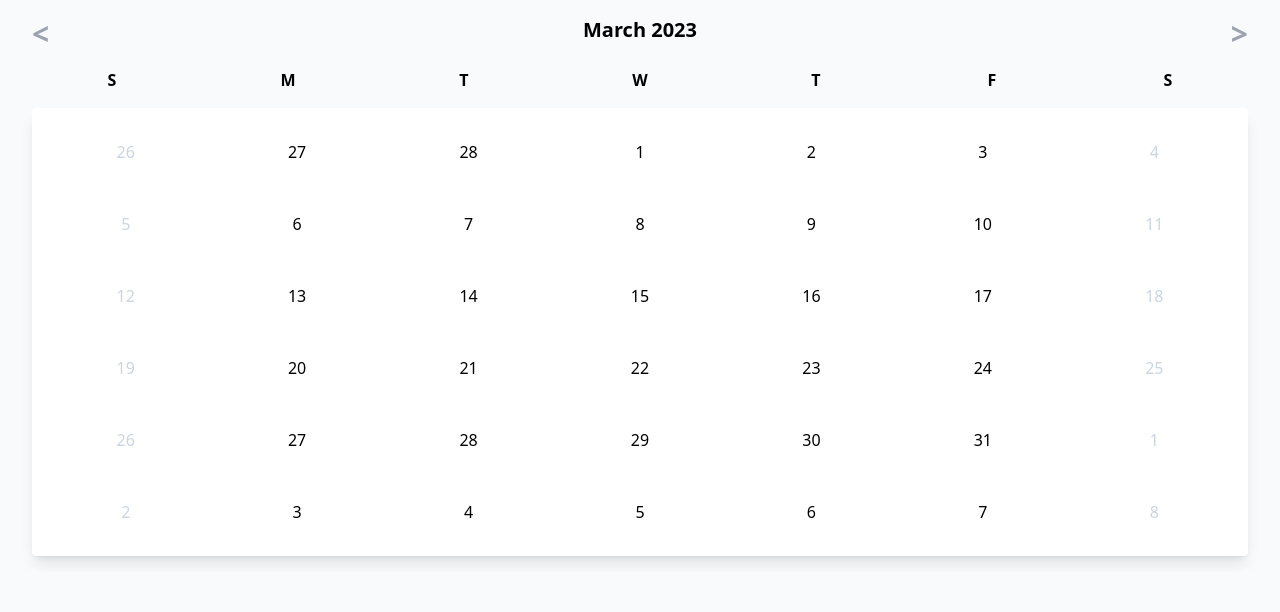
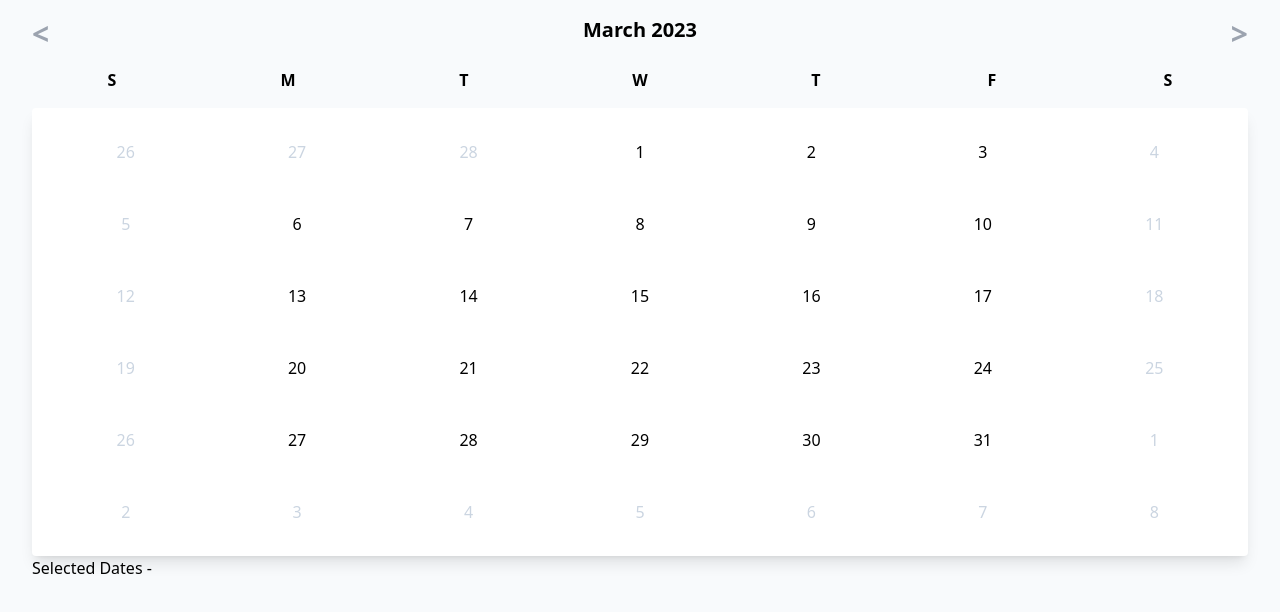
Before and after one commit to bkthigpen/business-day-datepicker-range, a React (Vite) app: page / in a window 1280 px wide. Shown: the top 612 px of the page. Built offline with nearby package versions, Linux system fonts and the light colour scheme.

Commit message:
Adds stylistic fixes and updates date-functions logic to account for additional items

```diff
--- a/src/components/Calendar/DayButton.tsx
+++ b/src/components/Calendar/DayButton.tsx
@@ -2,19 +2,15 @@ import buildClassList from 'utils/buildClassList';
 
 export type DayBlockProps = {
   day: number;
-  disabled?: boolean;
   inactive?: boolean;
+  onClick: (e: React.MouseEvent<HTMLButtonElement>) => void;
+  value: string;
 };
 
-function DayBlock({ day, disabled = false, inactive = false }: DayBlockProps) {
-  const classList = buildClassList(
-    'p-4',
-    disabled && 'text-slate-300'
-    // inactive && 'bg-blue-500',
-    // disabled && 'bg-gray-400'
-  );
+function DayBlock({ day, inactive = false, onClick, value }: DayBlockProps) {
+  const classList = buildClassList('p-4', inactive && 'text-slate-300');
   return (
-    <button type="button" className={classList} disabled={disabled}>
+    <button type="button" className={classList} onClick={onClick} value={value}>
       {day}
     </button>
   );
--- a/src/components/Calendar/index.tsx
+++ b/src/components/Calendar/index.tsx
@@ -2,12 +2,10 @@ import { useState } from 'react';
 import { v4 as uuidv4 } from 'uuid';
 import {
   buildCalendar,
-  checkIfWeekend,
   currentYearMonthDays,
-  // daysInMonth,
+  dateDetails,
   dayOfWeekMap,
   firstDayOfTheWeek,
-  isWeekend,
   maxCalendarRange,
   month,
   monthMap,
@@ -23,6 +21,7 @@ function Calendar() {
   // current state of the calendar
   const [calendarMonth, setCalendarMonth] = useState<number>(month);
   const [calendarYear, setCalendarYear] = useState<number>(year);
+  const [selectedDates, setSelectedDates] = useState<string[]>([]);
 
   const calendarYearMonthDays = currentYearMonthDays(
     calendarYear,
@@ -57,6 +56,10 @@ function Calendar() {
     }
   };
 
+  const handleDayButtonClick = (event: React.MouseEvent<HTMLButtonElement>) => {
+    setSelectedDates([...selectedDates, event.currentTarget.value]);
+  };
+
   const calendar = buildCalendar(
     maxCalendarRange,
     calendarYearMonthDays.days,
@@ -81,7 +84,11 @@ function Calendar() {
       </div>
       <div className="grid grid-cols-7 gap-4 bg-white rounded shadow-lg p-4">
         {calendar.map((cal, i) => {
-          const currentlyWeekend = checkIfWeekend(
+          const {
+            date,
+            isCurrentMonth,
+            isWeekend: isWeekendVar,
+          } = dateDetails(
             calendarPrevYearMonthDays,
             calendarYearMonthDays,
             calendarNextYearMonthDays,
@@ -90,7 +97,13 @@ function Calendar() {
             firstDayWeek
           );
           return (
-            <DayButton key={uuidv4()} day={cal} disabled={currentlyWeekend} />
+            <DayButton
+              key={uuidv4()}
+              day={cal}
+              inactive={isWeekendVar || !isCurrentMonth}
+              onClick={handleDayButtonClick}
+              value={date}
+            />
           );
         })}
       </div>
@@ -101,6 +114,7 @@ function Calendar() {
       calendarNextYearMonthDays - {JSON.stringify(calendarNextYearMonthDays)}
       <br />
       firstDayWeek - {firstDayWeek} */}
+      Selected Dates - {selectedDates}
     </div>
   );
 }
--- a/src/utils/date-functions.ts
+++ b/src/utils/date-functions.ts
@@ -2,6 +2,12 @@ type PrevMonthAndYearType = {
   month: number; // keep in mind this is 0 indexed
   year: number;
   days: number;
+};
+
+type DateDetailsType = {
+  date: string;
+  isCurrentMonth: boolean;
+  isWeekend: boolean;
 };
 
 export const month: number = new Date().getMonth();
@@ -103,26 +109,38 @@ export const buildCalendar = (
   return array;
 };
 
-export const checkIfWeekend = (
+export const dateDetails = (
   prevObj: PrevMonthAndYearType,
   currObj: PrevMonthAndYearType,
   nextObj: PrevMonthAndYearType,
   count: number,
   index: number,
   firstDayWeek: number
-): boolean => {
+): DateDetailsType => {
   if (index < firstDayWeek) {
     const dateObject = new Date(prevObj.year, prevObj.month, count);
-    return isWeekend(dateObject);
+    return {
+      date: dateObject.toDateString(),
+      isCurrentMonth: false,
+      isWeekend: isWeekend(dateObject),
+    };
   }
 
   if (index >= currObj.days + firstDayWeek) {
     const dateObject = new Date(nextObj.year, nextObj.month, count);
-    return isWeekend(dateObject);
+    return {
+      date: dateObject.toDateString(),
+      isCurrentMonth: false,
+      isWeekend: isWeekend(dateObject),
+    };
   }
 
   const dateObject = new Date(currObj.year, currObj.month, count);
-  return isWeekend(dateObject);
+  return {
+    date: dateObject.toDateString(),
+    isCurrentMonth: true,
+    isWeekend: isWeekend(dateObject),
+  };
 };
 
 export const monthMap: { [type: number]: string } = {
```
